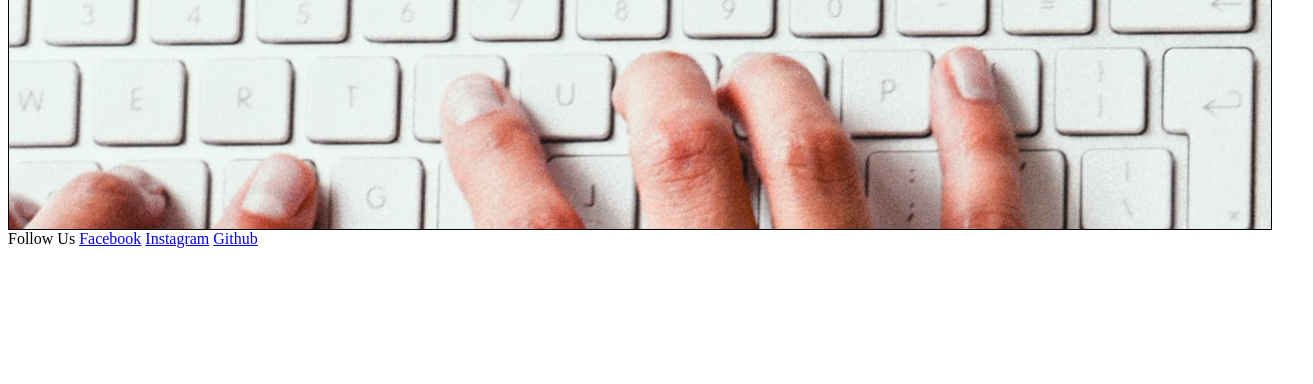
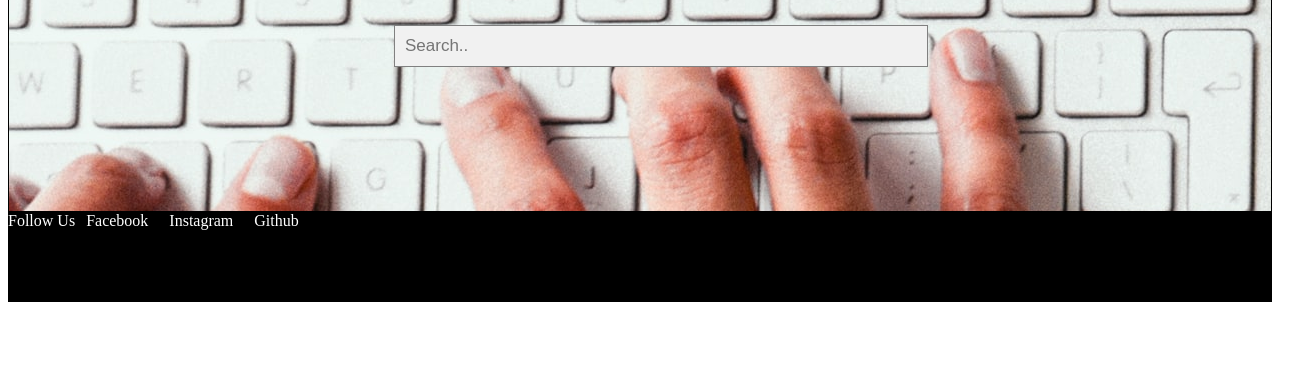
Before and after one commit to BipinNeupane/Assignment-1, a plain HTML site: page index.html in a window 1280 px wide. Shown: the part 416-800 px from the top of the page, 1313 px wide, since content can reach past the window. Drawn offline with Linux system fonts and the light colour scheme; a web font is replaced by a local one.

Commit message:
added footer and css

```diff
--- a/style.css
+++ b/style.css
@@ -6,9 +6,53 @@
 }
 #wallpaper{
     border: 1px solid black;
-    background-image: url("images/bg.jpg");/*image taken from*/
+    background-image: url("images/bg.jpg");/*image taken from https://unsplash.com/photos/RYyr-k3Ysqg [Accessed 2nd March*/
 }
 
 #links{
     color: white;
     padding-right: 7px;
+    }
+#DivLinks{
+    display: inline;
+    margin-left: 55%;
+}
+img {vertical-align: middle;}
+.text {
+        color: white;
+    font-size: 35px;
+    padding: 8px 12px;
+    position: absolute;
+
+    width: 100%;
+    text-align: center;
+    z-index: 1;
+   top: 200px;
+font-family: 'Baloo Bhai', cursive;
+    color: white;
+    height:60%;
+    padding-top: 50px;
+}
+#footer{
+  background-color: black;
+  height: 90px;
+  color: white;">
+
+}
+
+a{
+    text-decoration: none;
+    color: white;
+    display: inline;
+    padding-left: 7px;
+    padding-right: 10px;
+}
+
+input[type=text] {
+    width: 40%;
+  background-color: #f1f1f1;
+  padding: 10px;
+  font-size: 17px;
+  border: 1px solid grey;
+
+}
```
